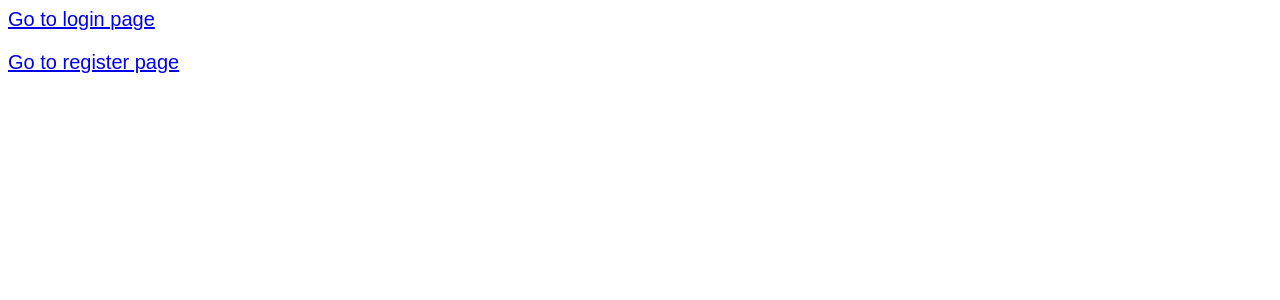
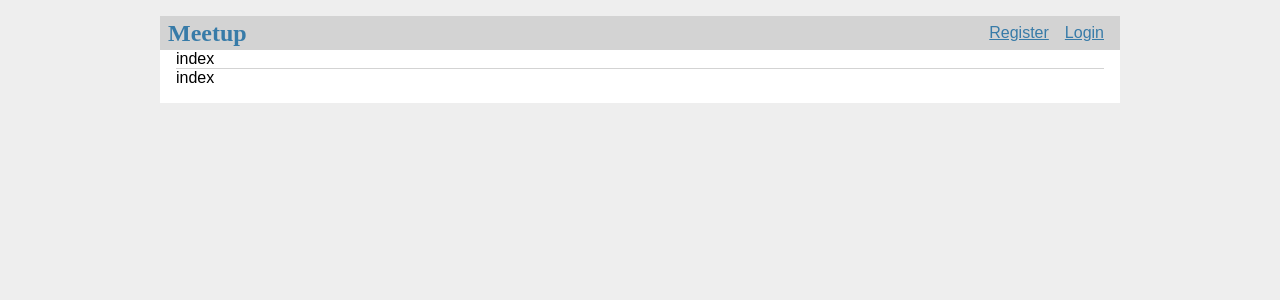
Before and after one commit to Z-SB/COMS4111_Proj1, a Flask app: page / in a window 1280 px wide. Shown: the top 300 px of the page. Run offline with Flask 2, Linux system fonts and the light colour scheme; parts of the project's set-up code (start-up, migrations or seed data) failed here and were passed over.

Commit message:
change index

```diff
--- a/templates/index.html
+++ b/templates/index.html
@@ -1,24 +1,7 @@
-<html lang="en">
-  <style>
-    body{
-      font-size: 15pt;
-      font-family: arial;
-    }
-  </style>
-
-
-<body>
-
-<p><a href="{{ url_for('auth.login') }}">Go to login page</a></p>
-<p><a href="{{url_for('auth.register')}}">Go to register page</a></p>
-
-
-</body>
-
-
-</html>
-{#{% extends "layout.html" %}#}
-{#{% block body %}#}
-{#  <h1>Overview</h1>#}
-{#  <p>Do you want to <a href="{{ url_for('login') }}">log in?</a>#}
-{#{% endblock %}#}
+{% extends 'base.html' %}
+{% block header %}
+index
+{% endblock %}
+{% block content %}
+index
+{% endblock %}
```
